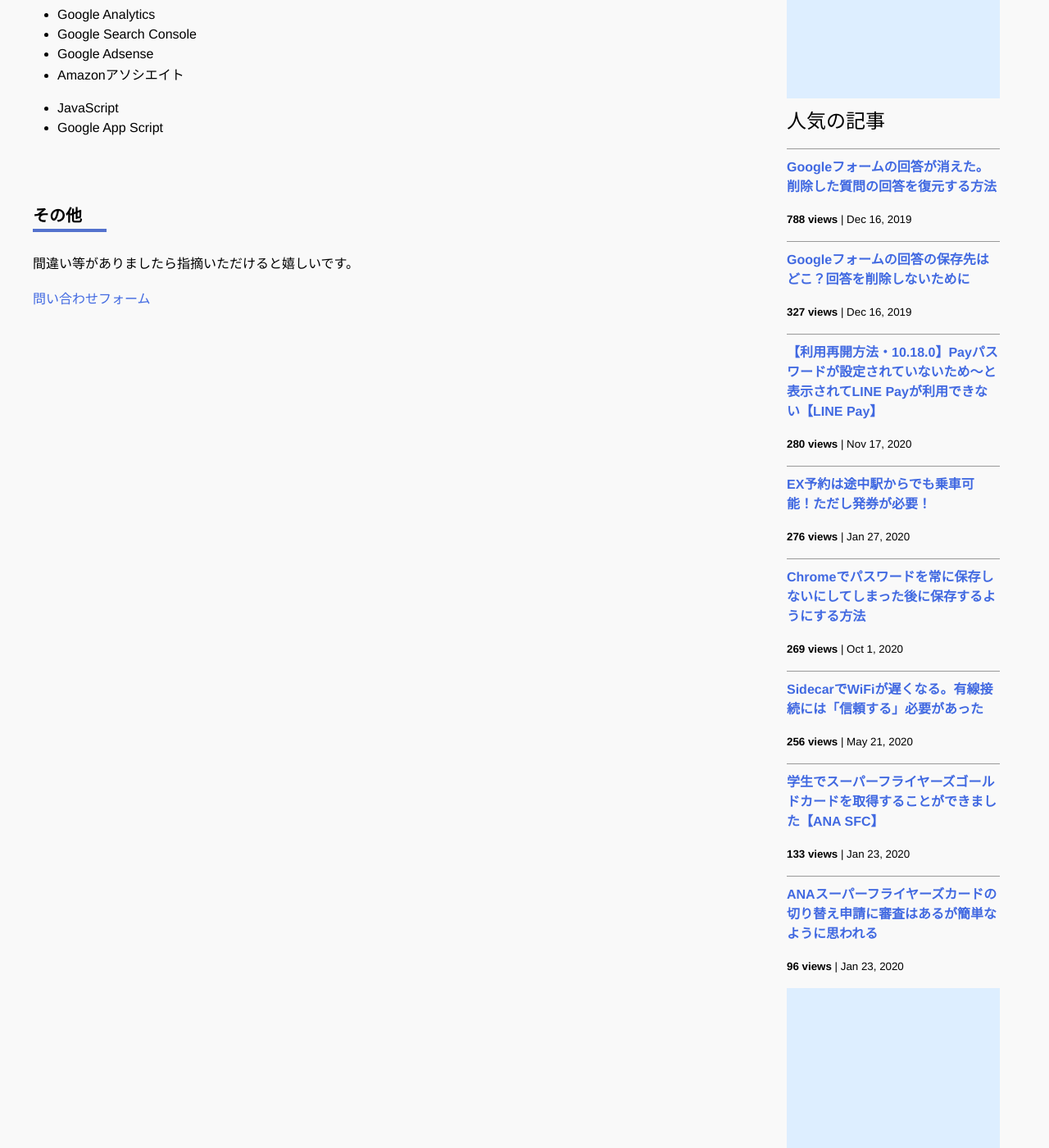
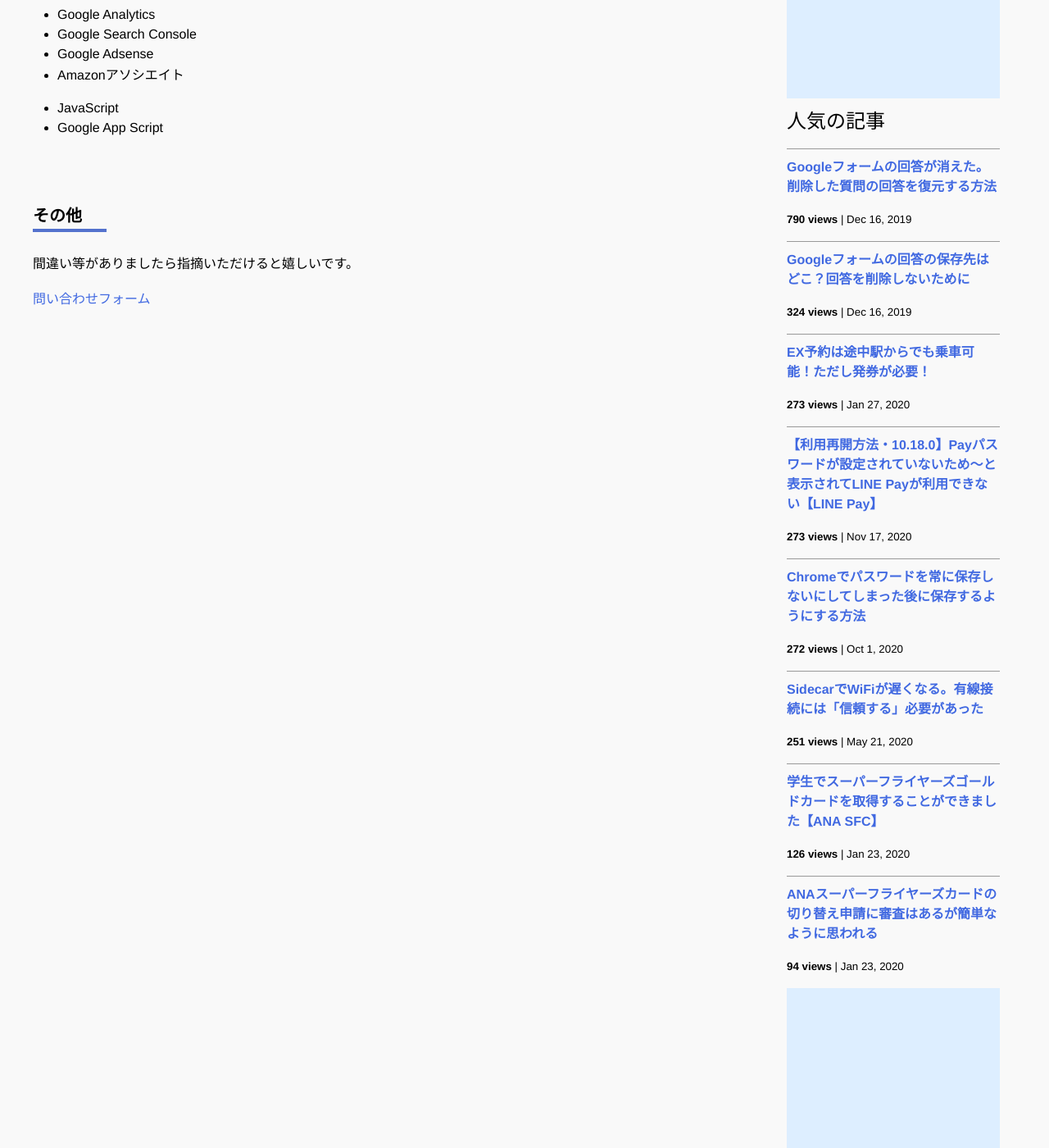
Before and after one commit to iwanaminami/shoyaiwaname, a Jekyll site: the page built from about.markdown, in a window 1280 px wide and 1400 px high, scrolled down 693 px. Shown: the whole window at 82% size. Built offline with Jekyll 4.4.1, drawn with Linux system fonts in a browser that asks for light colours; nearby versions of some CDN libraries; comment, search, counter and statistics services are not loaded.

Commit message:
a new commit message

```diff
--- a/_data/popularposts.yml
+++ b/_data/popularposts.yml
@@ -1,17 +1,17 @@
 side:
-  - view: 788
+  - view: 790
     url: /2019/12/16/restore-googleform.html
-  - view: 327
+  - view: 324
     url: /2019/12/16/googleform-answers.html
-  - view: 280
+  - view: 273
+    url: /2020/01/27/ex-rideontheway.html
+  - view: 273
     url: /2020/11/17/linepay.html
-  - view: 276
-    url: /2020/01/27/ex-rideontheway.html
-  - view: 269
+  - view: 272
     url: /2020/10/01/googlepassword.html
-  - view: 256
+  - view: 251
     url: /2020/05/21/sidecar-via-cable.html
-  - view: 133
+  - view: 126
     url: /2020/01/23/sfcgold.html
-  - view: 96
+  - view: 94
     url: /2020/01/23/sfc-judge.html
```
